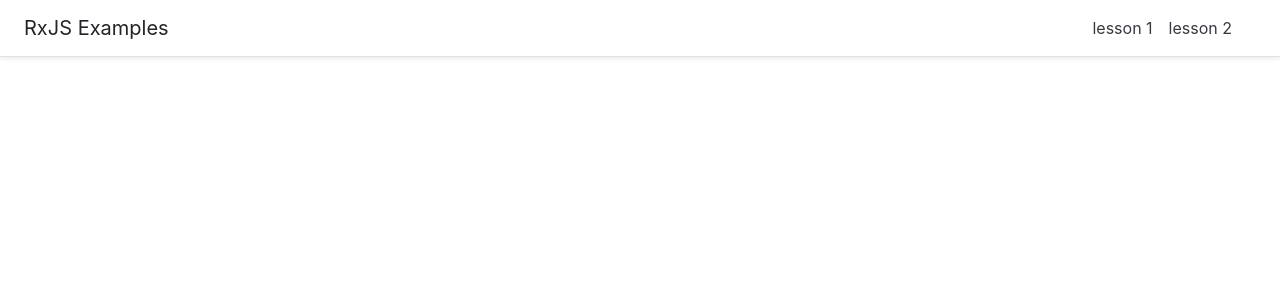
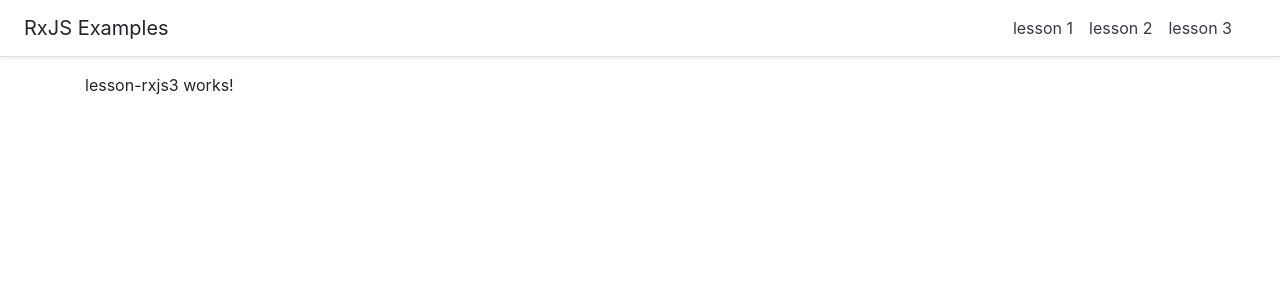
Before and after one commit to VoIdJMp/AngularRxJsLesson, an Angular app: page /lessonRxJs3 in a window 1280 px wide. Before the commit this address led to /. Shown: the top 300 px of the page. Built offline with nearby package versions, Linux system fonts and the light colour scheme.

Commit message:
Commit 6

```diff
--- a/src/app/app.component.html
+++ b/src/app/app.component.html
@@ -3,6 +3,7 @@
   <nav class="my-2 my-md-0 mr-md-3">
     <a class="p-2 text-dark" routerLink="lessonRxJs1">lesson 1</a>
     <a class="p-2 text-dark" routerLink="lessonRxJs2">lesson 2</a>
+    <a class="p-2 text-dark" routerLink="lessonRxJs3">lesson 3</a>
   </nav>
 </div>
 <div class="container">
--- a/src/app/app.module.ts
+++ b/src/app/app.module.ts
@@ -5,12 +5,14 @@ import { AppComponent } from './app.component';
 import { AppRouterModule } from './app.router.module';
 import {LessonRxjs1Component} from './lesson-rxjs1/lesson-rxjs1.component';
 import {LessonRxjs2Component} from './lesson-rxjs2/lesson-rxjs2.component';
+import { LessonRxjs3Component } from './lesson-rxjs3/lesson-rxjs3.component';
 
 @NgModule({
   declarations: [
     AppComponent,
     LessonRxjs1Component,
-    LessonRxjs2Component
+    LessonRxjs2Component,
+    LessonRxjs3Component
   ],
   imports: [
     BrowserModule,
--- a/src/app/app.router.module.ts
+++ b/src/app/app.router.module.ts
@@ -2,10 +2,12 @@ import { RouterModule, Routes } from '@angular/router';
 import { LessonRxjs1Component } from './lesson-rxjs1/lesson-rxjs1.component';
 import { LessonRxjs2Component } from './lesson-rxjs2/lesson-rxjs2.component';
 import { NgModule } from '@angular/core';
+import {LessonRxjs3Component} from './lesson-rxjs3/lesson-rxjs3.component';
 
 const routes: Routes = [
   { path: 'lessonRxJs1', component: LessonRxjs1Component },
-  { path: 'lessonRxJs2', component: LessonRxjs2Component }
+  { path: 'lessonRxJs2', component: LessonRxjs2Component },
+  { path: 'lessonRxJs3', component: LessonRxjs3Component }
 ];
 
 @NgModule({
--- /dev/null
+++ b/src/app/lesson-rxjs3/lesson-rxjs3.component.html
@@ -0,0 +1 @@
+<p>lesson-rxjs3 works!</p>
--- /dev/null
+++ b/src/app/lesson-rxjs3/lesson-rxjs3.component.ts
@@ -0,0 +1,50 @@
+import { Component, OnInit } from '@angular/core';
+import {concat, interval, of} from 'rxjs';
+import {take, map, combineAll} from 'rxjs/operators';
+
+
+@Component({
+  selector: 'app-lesson-rxjs3',
+  templateUrl: './lesson-rxjs3.component.html',
+  styleUrls: ['./lesson-rxjs3.component.css']
+})
+export class LessonRxjs3Component implements OnInit {
+
+  constructor() { }
+
+  ngOnInit(): void {
+    // Operators in RxJs Part 2
+
+   /* const source$ = interval(1000).pipe(take(2));
+    // map each emitted value from source to interval observable that takes 5 values
+    const example$ = source$.pipe(
+      map(val =>
+        interval(1000).pipe(
+          map(i => `Result (${val}): ${i}`),
+          take(5)
+        )
+      )
+    );
+    example$.subscribe(val => console.log(val));
+    // example$
+    //  .pipe(combineAll())
+      /*
+      output:
+      ["Result (0): 0", "Result (1): 0"]
+      ["Result (0): 1", "Result (1): 0"]
+      ["Result (0): 1", "Result (1): 1"]
+      ["Result (0): 2", "Result (1): 1"]
+      ["Result (0): 2", "Result (1): 2"]
+      ["Result (0): 3", "Result (1): 2"]
+      ["Result (0): 3", "Result (1): 3"]
+      ["Result (0): 4", "Result (1): 3"]
+      ["Result (0): 4", "Result (1): 4"]
+    */
+    //  .subscribe(console.log); */
+
+    // concat(interval(1000), of('This', 'Never', 'Runs'))
+      // log: 1,2,3,4.....
+    //  .subscribe(console.log);
+  }
+
+}
```
Also changed, not shown: src/app/lesson-rxjs3/lesson-rxjs3.component.css (added), 1 other file (tests, documents, lock files or other folders).
